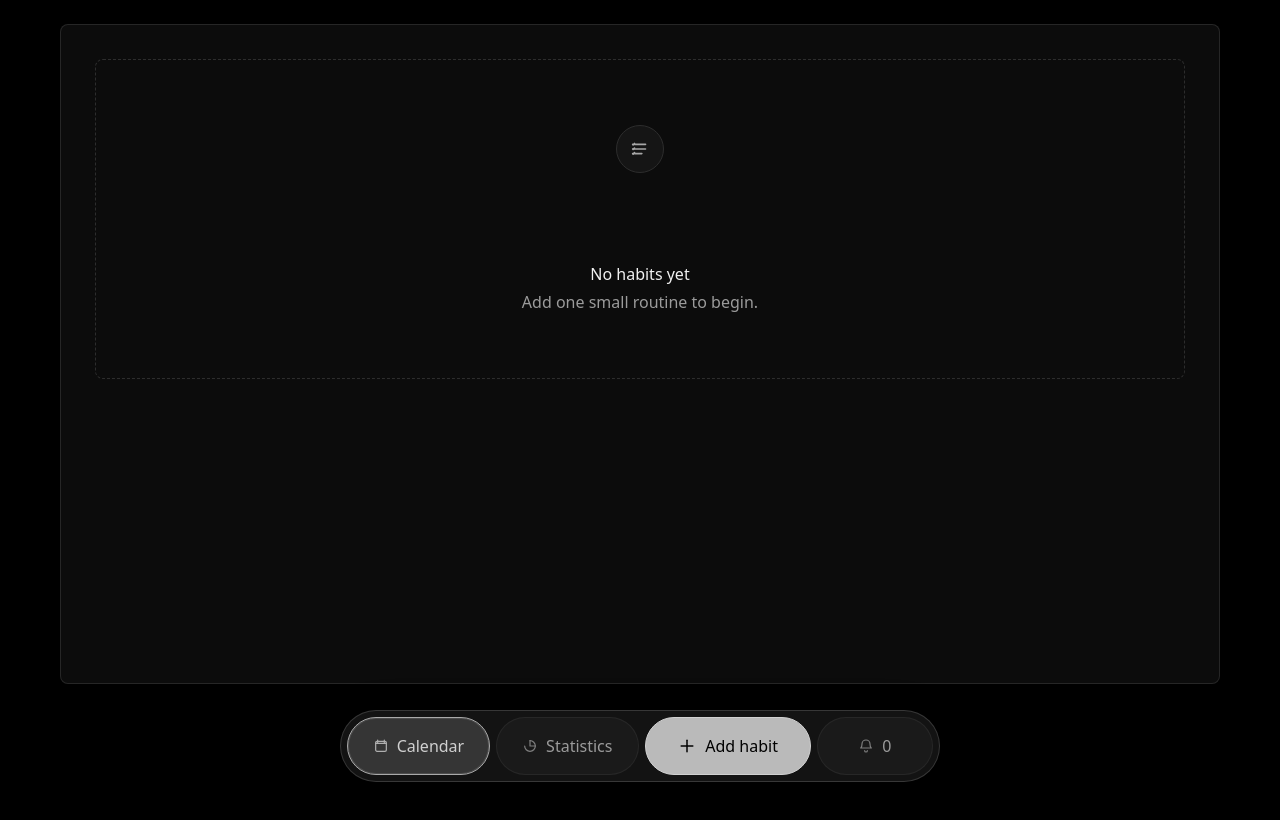
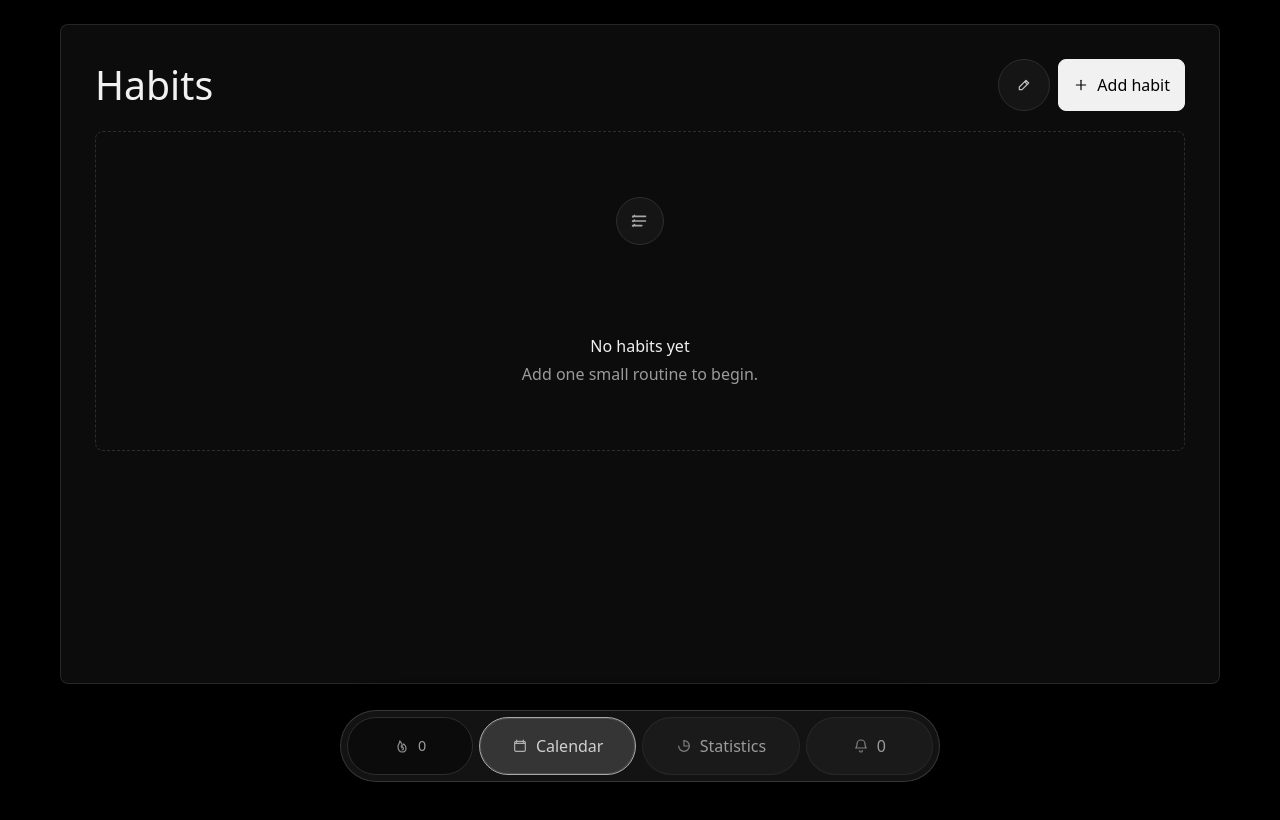
Before and after one commit to luvasramos/habit-tracker, a React (Vite) app: page / in a window 1280 px wide. Shown: the top 820 px of the page. Built offline with nearby package versions, Linux system fonts and the light colour scheme; a web font is replaced by a local one.

Commit message:
Reorganize header and floating navigation

```diff
--- a/src/App.tsx
+++ b/src/App.tsx
@@ -6,6 +6,7 @@ import { HabitTabs } from './components/HabitTabs';
 import { MonthView } from './components/MonthView';
 import { Icon } from './components/Icon';
 import { StatisticsView } from './components/StatisticsView';
+import { StreakPill } from './components/StreakPill';
 import { TimeEditDialog } from './components/TimeEditDialog';
 import { WeekView } from './components/WeekView';
 import { YearView } from './components/YearView';
@@ -26,13 +27,12 @@ import { calculateActivityStreak } from './utils/streak';
 
 type FloatingNavigationProps = {
   page: 'calendar' | 'statistics';
+  streak: number;
   remainingCount: number;
   reminderOpen: boolean;
   onPageChange: (page: 'calendar' | 'statistics') => void;
-  onAddHabit: () => void;
   onToggleReminder: () => void;
   reminderButtonRef: RefObject<HTMLButtonElement | null>;
-  addButtonRef: RefObject<HTMLButtonElement | null>;
 };
 
 type TodayRemainingPopoverProps = {
@@ -45,15 +45,15 @@ type TodayRemainingPopoverProps = {
 
 const FloatingNavigation = ({
   page,
+  streak,
   remainingCount,
   reminderOpen,
   onPageChange,
-  onAddHabit,
   onToggleReminder,
   reminderButtonRef,
-  addButtonRef,
 }: FloatingNavigationProps) => (
   <nav className="floating-nav" aria-label="Primary">
+    <StreakPill streak={streak} />
     <button
       type="button"
       className="floating-nav__item"
@@ -73,16 +73,6 @@ const FloatingNavigation = ({
     >
       <Icon name="stats" />
       <span>Statistics</span>
-    </button>
-    <button
-      ref={addButtonRef}
-      type="button"
-      className="floating-nav__add"
-      aria-label="Add habit"
-      onClick={onAddHabit}
-    >
-      <Icon name="add" />
-      <span>Add habit</span>
     </button>
     <button
       ref={reminderButtonRef}
@@ -277,7 +267,19 @@ export const App = () => {
               setDailyCheckInOpen(false);
             }}
           />
-        ) : page === 'statistics' ? (
+        ) : (
+          <>
+            <HabitTabs
+              habits={state.habits}
+              selectedHabitId={state.selectedHabitId}
+              onSelect={selectHabit}
+              onEdit={() => setEditOpen(true)}
+              onAdd={() => setAddOpen(true)}
+              editButtonRef={editButtonRef}
+              addButtonRef={addButtonRef}
+            />
+
+            {page === 'statistics' ? (
               <StatisticsView habits={state.habits} checkIns={state.checkIns} />
             ) : state.habits.length === 0 ? (
               <section className="empty-state">
@@ -291,15 +293,6 @@ export const App = () => {
               </section>
             ) : (
               <>
-            <HabitTabs
-              habits={state.habits}
-              selectedHabitId={state.selectedHabitId}
-              streak={activityStreak}
-              onSelect={selectHabit}
-              onEdit={() => setEditOpen(true)}
-              editButtonRef={editButtonRef}
-            />
-
                 <CalendarControls
                   view={view}
                   label={label}
@@ -344,6 +337,8 @@ export const App = () => {
                 ) : null}
               </>
             )}
+          </>
+        )}
       </main>
 
       <TodayRemainingPopover
@@ -356,13 +351,12 @@ export const App = () => {
 
       <FloatingNavigation
         page={page}
+        streak={activityStreak}
         remainingCount={remainingTodayHabits.length}
         reminderOpen={reminderOpen}
         onPageChange={setPage}
         onToggleReminder={() => setReminderOpen((open) => !open)}
-        onAddHabit={() => setAddOpen(true)}
         reminderButtonRef={reminderButtonRef}
-        addButtonRef={addButtonRef}
       />
 
       <HabitDialog
--- a/src/components/HabitTabs.tsx
+++ b/src/components/HabitTabs.tsx
@@ -2,29 +2,26 @@ import type { CSSProperties, KeyboardEvent, RefObject } from 'react';
 import type { Habit } from '../state/types';
 import { getHabitColorVar, HabitIconView } from '../utils/habitAppearance';
 import { Icon } from './Icon';
-import { StreakPill } from './StreakPill';
 
 type HabitTabsProps = {
   habits: Habit[];
   selectedHabitId: string | null;
-  streak: number;
   onSelect: (habitId: string) => void;
   onEdit: () => void;
+  onAdd: () => void;
   editButtonRef?: RefObject<HTMLButtonElement | null>;
+  addButtonRef?: RefObject<HTMLButtonElement | null>;
 };
 
 export const HabitTabs = ({
   habits,
   selectedHabitId,
-  streak,
   onSelect,
   onEdit,
+  onAdd,
   editButtonRef,
+  addButtonRef,
 }: HabitTabsProps) => {
-  if (habits.length === 0) {
-    return null;
-  }
-
   const moveTabFocus = (event: KeyboardEvent<HTMLDivElement>, habitId: string) => {
     const currentIndex = habits.findIndex((habit) => habit.id === habitId);
     const moves: Record<string, number> = {
@@ -55,7 +52,8 @@ export const HabitTabs = ({
   return (
     <section className="habit-tabs" aria-label="Habits">
       <div className="habit-tabs__heading">
-        <StreakPill streak={streak} />
+        <h1>Habits</h1>
+        <div className="habit-tabs__actions">
           <button
             ref={editButtonRef}
             className="icon-button habit-tabs__edit"
@@ -63,11 +61,24 @@ export const HabitTabs = ({
             aria-label="Edit habit"
             data-tooltip="Edit habit"
             title="Edit habit"
+            disabled={habits.length === 0}
             onClick={onEdit}
           >
             <Icon name="edit" />
           </button>
+          <button
+            ref={addButtonRef}
+            className="button button--primary habit-tabs__add"
+            type="button"
+            aria-label="Add habit"
+            onClick={onAdd}
+          >
+            <Icon name="add" />
+            <span>Add habit</span>
+          </button>
         </div>
+      </div>
+      {habits.length > 0 ? (
         <div
           className="habit-tabs__scroller"
           role="tablist"
@@ -98,6 +109,7 @@ export const HabitTabs = ({
             </button>
           ))}
         </div>
+      ) : null}
     </section>
   );
 };
--- a/src/styles.css
+++ b/src/styles.css
@@ -141,7 +141,7 @@ input:focus-visible {
 .floating-nav,
 .floating-nav__reminder,
 .floating-nav__item,
-.floating-nav__add {
+.streak-pill {
   display: flex;
   align-items: center;
   gap: 8px;
@@ -197,8 +197,7 @@ h2 {
 .habit-tab,
 .date-button,
 .floating-nav__reminder,
-.floating-nav__item,
-.floating-nav__add {
+.floating-nav__item {
   min-height: 38px;
   border: 1px solid var(--border);
   border-radius: var(--radius);
@@ -219,8 +218,7 @@ h2 {
 .habit-tab:hover,
 .date-button:hover,
 .floating-nav__reminder:hover,
-.floating-nav__item:hover,
-.floating-nav__add:hover {
+.floating-nav__item:hover {
   border-color: var(--border-strong);
   background: var(--surface-3);
 }
@@ -238,8 +236,7 @@ h2 {
 .habit-tab:active,
 .date-button:active,
 .floating-nav__reminder:active,
-.floating-nav__item:active,
-.floating-nav__add:active {
+.floating-nav__item:active {
   transform: translateY(1px) scale(0.99);
 }
 
@@ -312,13 +309,18 @@ h2 {
 }
 
 .floating-nav__reminder,
-.floating-nav__item,
-.floating-nav__add {
+.floating-nav__item {
   justify-content: center;
   min-height: 58px;
   padding: 0 16px;
   border-radius: 999px;
   white-space: nowrap;
+}
+
+.floating-nav .streak-pill {
+  flex: 0.74 1 0;
+  min-height: 58px;
+  padding: 0 14px;
 }
 
 .floating-nav__reminder {
@@ -374,33 +376,6 @@ h2 {
 .floating-nav__item[aria-current='page']:hover {
   border-color: color-mix(in srgb, var(--soft) 76%, var(--border-strong));
   background: color-mix(in srgb, var(--surface-3) 88%, var(--soft));
-}
-
-.floating-nav__add {
-  flex: 1.15 1 0;
-  border-color: var(--soft);
-  background: color-mix(in srgb, var(--soft) 88%, var(--surface-2));
-  color: #000000;
-  min-width: 0;
-}
-
-.floating-nav__add:hover,
-.floating-nav__add:focus-visible {
-  border-color: color-mix(in srgb, var(--soft) 36%, var(--border-strong));
-  background: #000000;
-  color: var(--text);
-}
-
-.floating-nav__add:active {
-  border-color: var(--border-strong);
-  background: #000000;
-  color: #f1f1f1;
-}
-
-.floating-nav__add .icon {
-  width: 20px;
-  height: 20px;
-  opacity: 1;
 }
 
 .today-popover {
@@ -726,11 +701,24 @@ h2 {
   align-items: center;
   justify-content: space-between;
   gap: 12px;
-}
-
-.habit-tabs__heading h2 {
-  font-size: clamp(1.5rem, 4vw, 2.3rem);
+  min-width: 0;
+}
+
+.habit-tabs__heading h1 {
+  min-width: 0;
+  overflow-wrap: anywhere;
+  color: #f1f1f1;
+  font-size: clamp(1.65rem, 4.2vw, 2.45rem);
   line-height: 1;
+}
+
+.habit-tabs__actions {
+  display: flex;
+  align-items: center;
+  justify-content: flex-end;
+  gap: 8px;
+  min-width: 0;
+  flex: 0 0 auto;
 }
 
 .habit-tabs__edit {
@@ -738,6 +726,17 @@ h2 {
   width: 52px;
   min-height: 52px;
   border-radius: 50%;
+}
+
+.habit-tabs__add {
+  min-height: 52px;
+  gap: 8px;
+  padding-inline: 14px;
+}
+
+.habit-tabs__add .icon {
+  color: #000000;
+  opacity: 1;
 }
 
 @media (hover: hover) {
@@ -2284,7 +2283,7 @@ h2 {
 
   .floating-nav__reminder,
   .floating-nav__item,
-  .floating-nav__add {
+  .floating-nav .streak-pill {
     min-height: 60px;
     padding: 0 7px;
   }
@@ -2298,10 +2297,6 @@ h2 {
     white-space: nowrap;
   }
 
-  .floating-nav__add {
-    flex: 1.55 1 0;
-  }
-
   .floating-nav__reminder {
     flex: 0.78 1 0;
   }
```
Also changed, not shown: 1 other file (tests, documents, lock files or other folders). Lines whose indentation alone changed are shown as unchanged.
